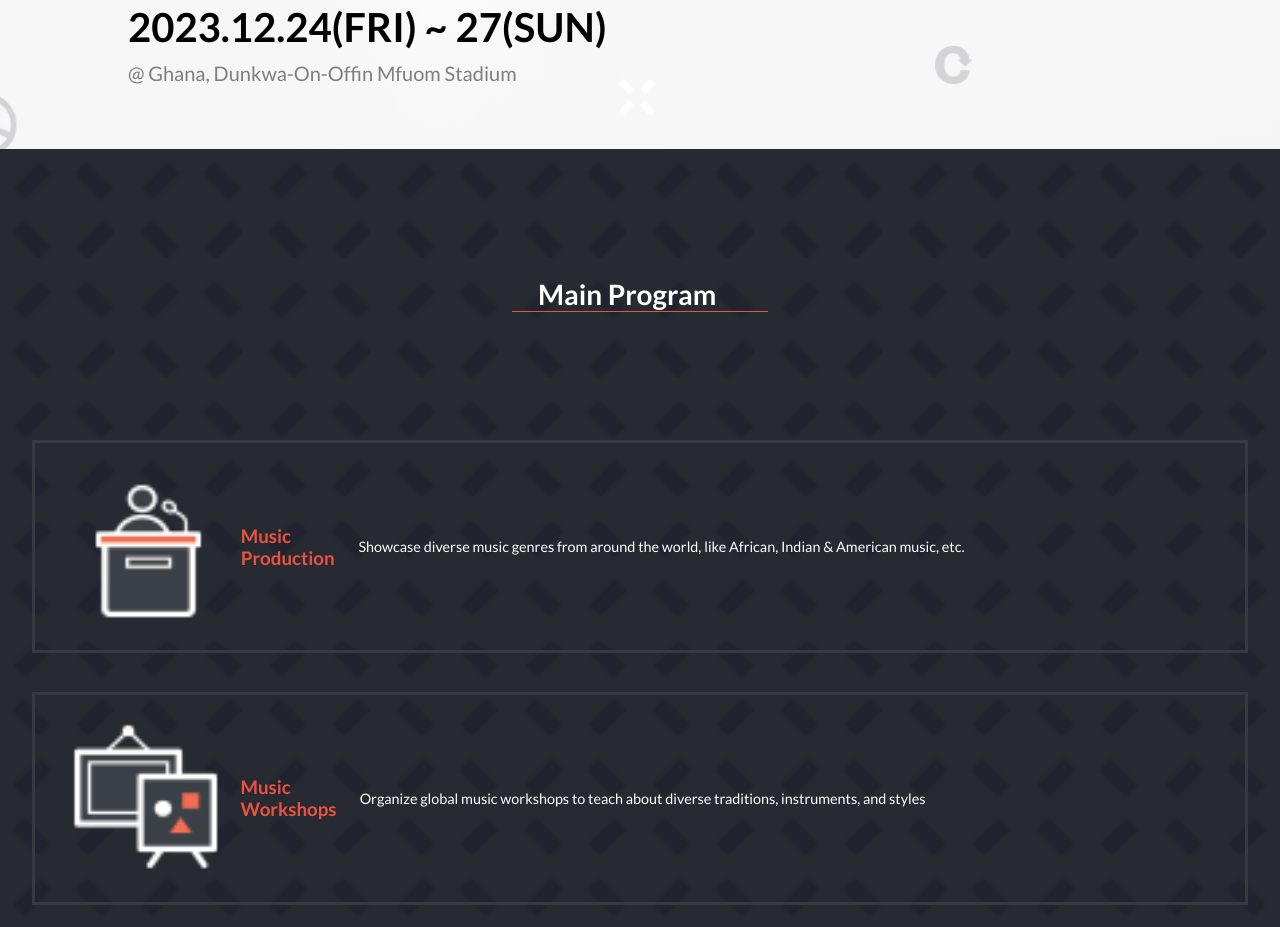
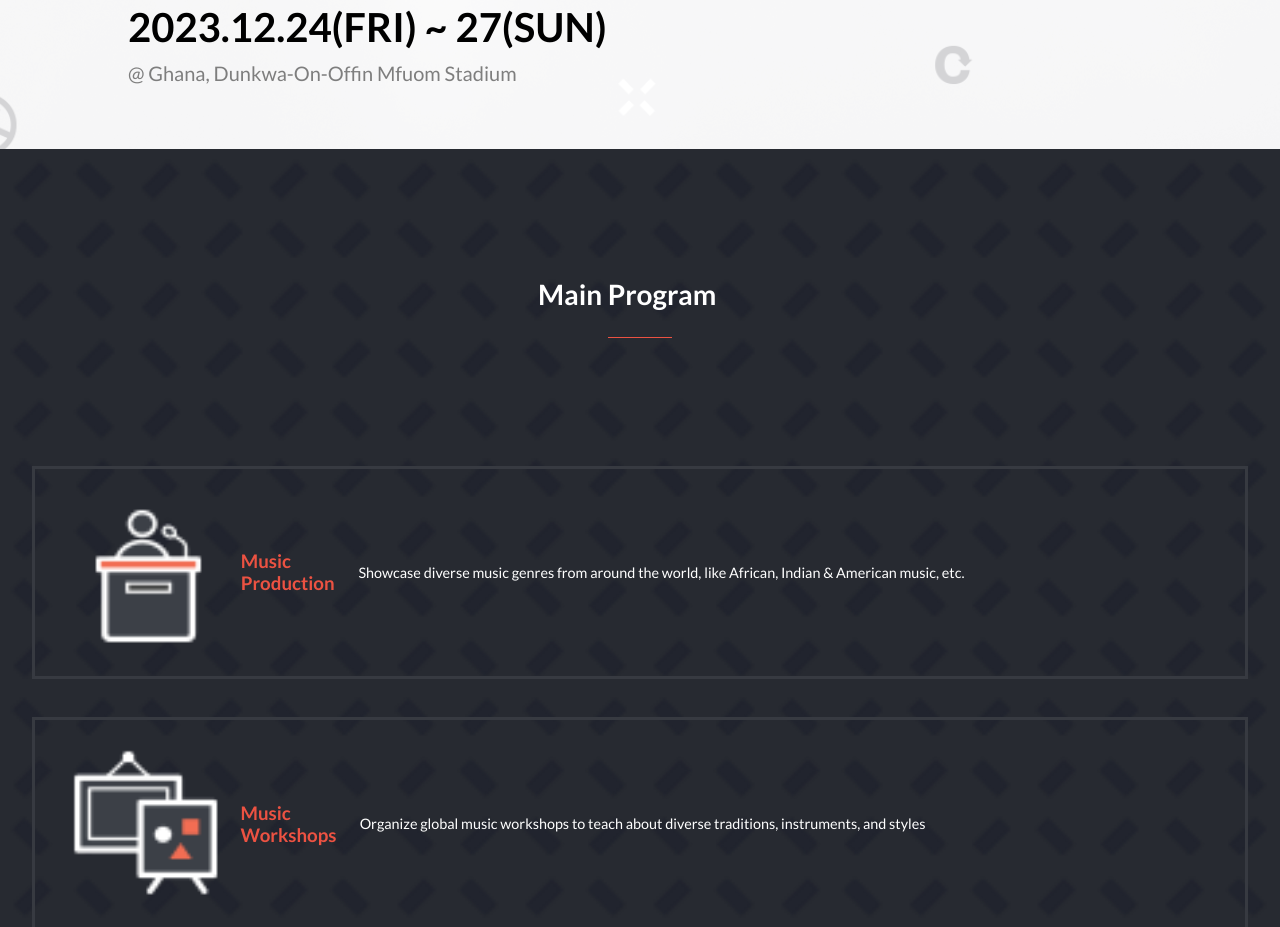
Before and after one commit to CaptainBawa/Music-Festival-Capstone-Project, a website: page index.html in a window 1280 px wide. Shown: the part 757-1684 px from the top of the page. Drawn offline with Linux system fonts and the light colour scheme.

Commit message:
Update mobile styles

```diff
--- a/mobile.css
+++ b/mobile.css
@@ -169,11 +169,11 @@ h2 {
   font-size: 1.75em;
   font-weight: 700;
   text-align: center;
-  padding: 10% 2% 0 0;
+  padding: 10% 2% 2% 0;
 }
 
 hr {
-  width: 20%;
+  width: 5%;
   height: 1px;
   border: none;
   margin: 0 auto;
@@ -223,6 +223,10 @@ hr {
   font-size: 1.2em;
   font-weight: 900;
   text-align: center;
+}
+
+.desktop-text {
+  display: none;
 }
 
 /* Featured Musicians Styles Starts Here */
```
